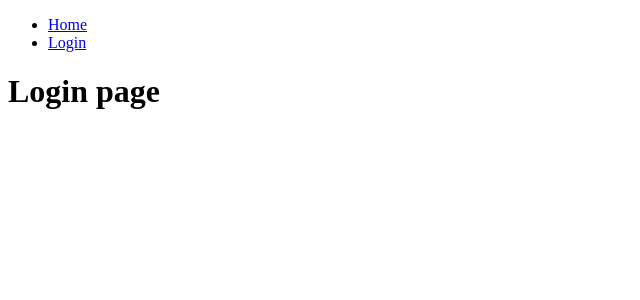
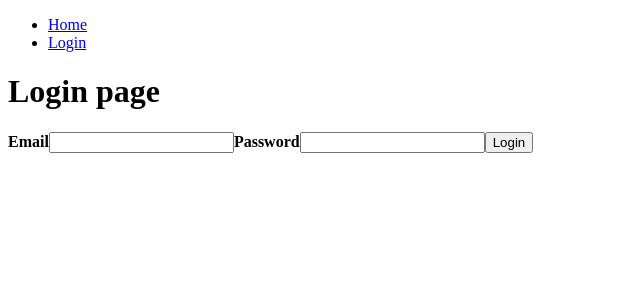
Before and after one commit to hjpunzalan/mern-typescript-boilerplate, a React (Create React App) app in the folder client/: page /login in a window 1280 px wide. Shown: the top 300 px of the page, without its empty margins (0-640 px from the left). Built offline with nearby package versions, Linux system fonts and the light colour scheme.

Commit message:
started adding form for login

```diff
--- a/client/src/actions/auth.ts
+++ b/client/src/actions/auth.ts
@@ -8,7 +8,7 @@ export interface LoginAction {
 	payload: IUser;
 }
 
-export const login = (email: string, password: string) => async (
+export const postLogin = (email: string, password: string) => async (
 	dispatch: Dispatch
 ) => {
 	const res = await axios.post<IUser>("/api/auth/login", { email, password });
--- a/client/src/actions/index.ts
+++ b/client/src/actions/index.ts
@@ -1,2 +1,3 @@
 export * from "./types";
 export * from "./users";
+export * from "./auth";
--- a/client/src/components/auth/Login.tsx
+++ b/client/src/components/auth/Login.tsx
@@ -1,18 +1,69 @@
 import React, { Component } from "react";
+import { connect } from "react-redux";
+import { postLogin } from "../../actions";
 
-interface Props {}
-interface State {}
+interface Props {
+	postLogin: (email: string, password: string) => Promise<void>;
+}
+interface State {
+	email: string | null;
+	password: string | null;
+}
 
 class Login extends Component<Props, State> {
-	state = {};
+	state = {
+		email: "",
+		password: ""
+	};
+
+	handleChange = (e: { target: HTMLInputElement }) => {
+		this.setState({
+			...this.state,
+			[e.target.name]: e.target.value
+		});
+	};
+
+	handleSubmit = (e: React.FormEvent<HTMLFormElement>) => {
+		e.preventDefault();
+		const { email, password } = this.state;
+		postLogin(email, password);
+		this.setState({ email: "", password: "" });
+	};
 
 	render() {
 		return (
 			<div>
 				<h1>Login page</h1>
+				<form onSubmit={this.handleSubmit}>
+					<label htmlFor="email">
+						<b>Email</b>
+					</label>
+					<input
+						type="email"
+						name="email"
+						value={this.state.email}
+						onChange={this.handleChange}
+						required
+					/>
+					<label htmlFor="password">
+						<b>Password</b>
+					</label>
+					<input
+						type="password"
+						name="password"
+						value={this.state.password}
+						onChange={this.handleChange}
+						minLength={6}
+						required
+					/>
+					<button>Login</button>
+				</form>
 			</div>
 		);
 	}
 }
 
-export default Login;
+export default connect(
+	null,
+	{ postLogin }
+)(Login);
--- /dev/null
+++ b/client/src/react-app-env.d.ts
@@ -0,0 +1 @@
+/// <reference types="react-scripts" />
```
